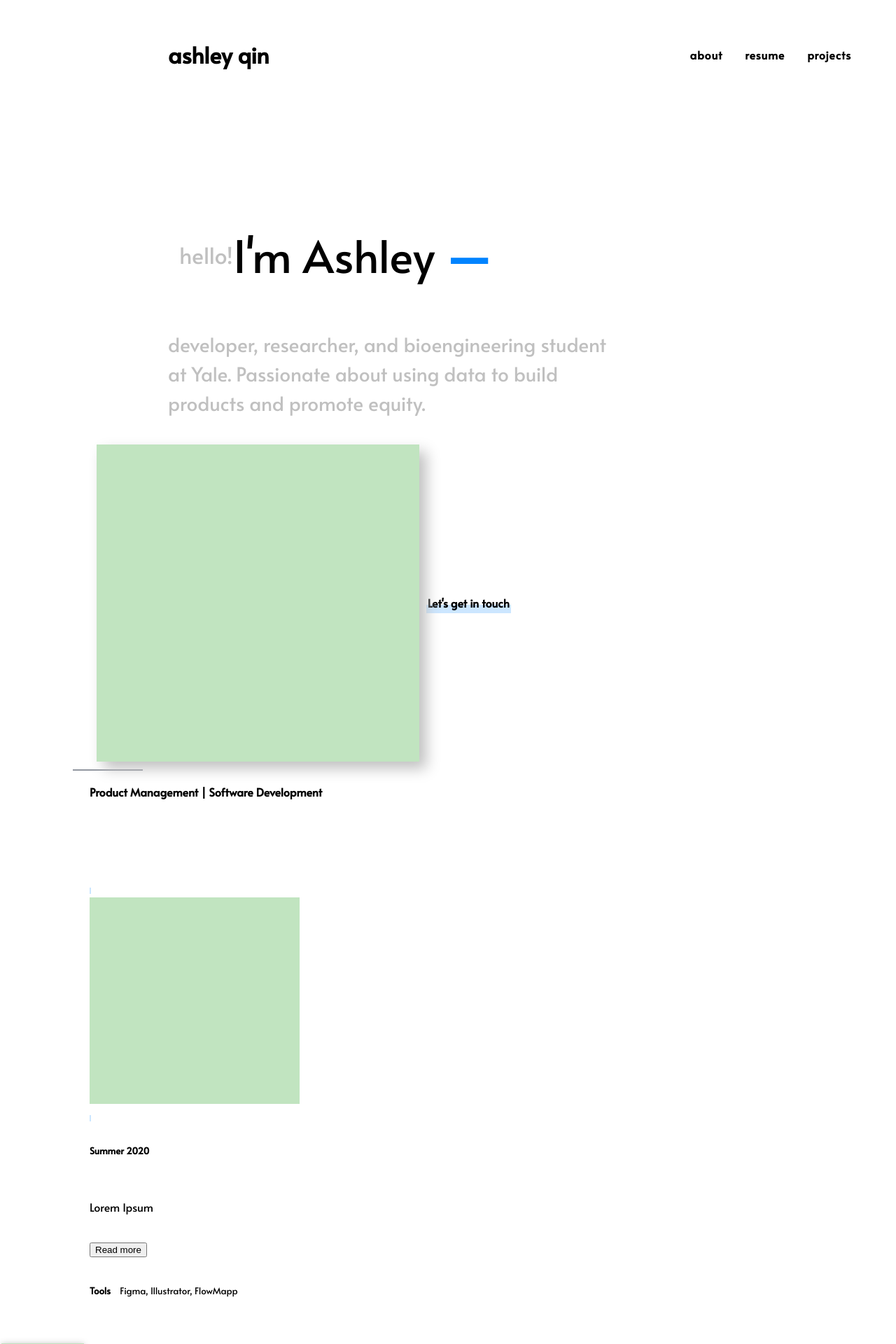
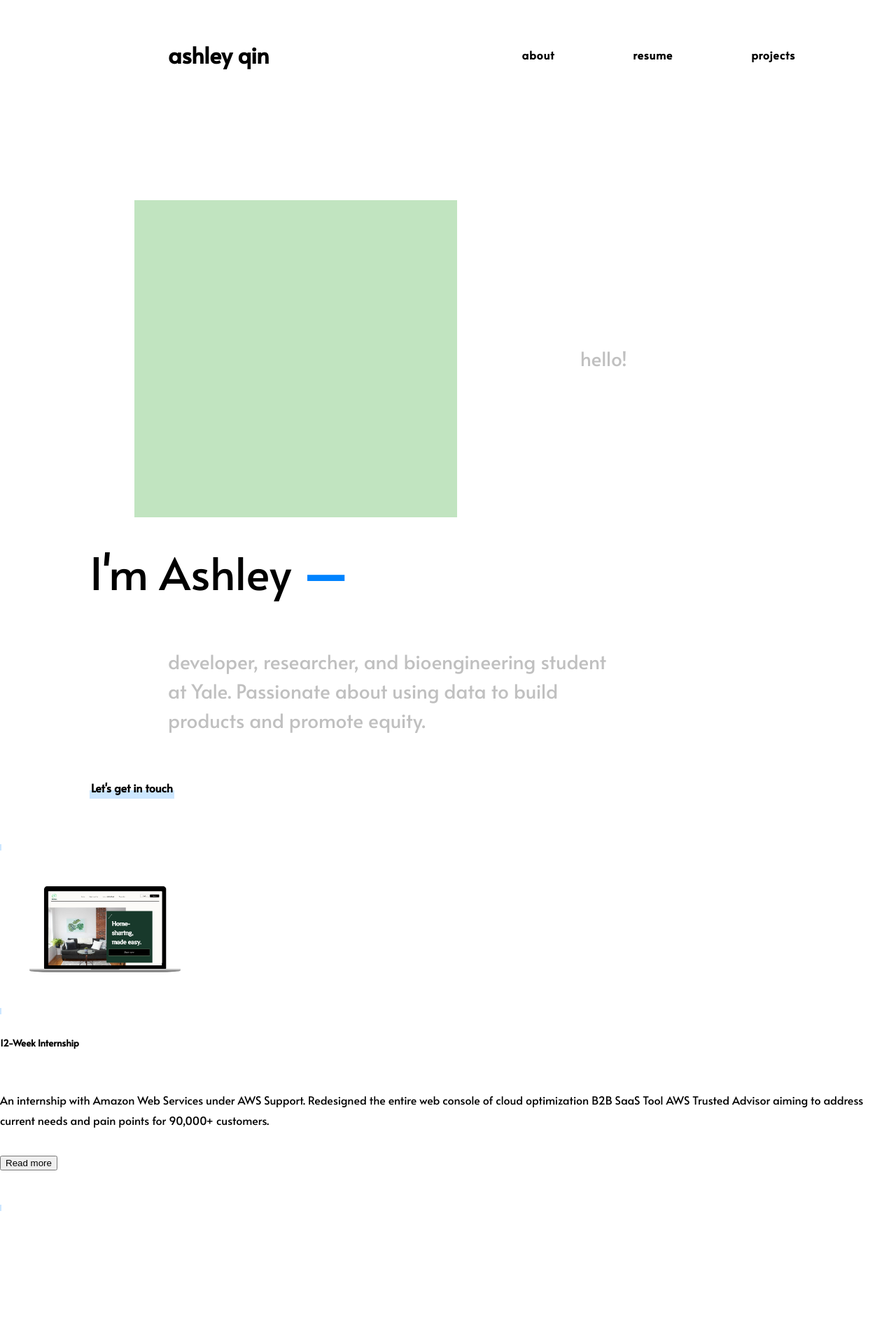
Before and after one commit to ashleyyqin/ashleyyqin.github.io, a Jekyll site: the page built from index.html, in a window 1280 px wide. Shown: the top 1920 px of the page at 70% size. Built offline with Jekyll 4.4.1, drawn with Linux system fonts in a browser that asks for light colours.

Commit message:
Updating index.html

```diff
--- a/index.html
+++ b/index.html
@@ -4,36 +4,53 @@ title: Home
 ---
 <div class="wide" style="display: flex;align-items: center;flex-flow: wrap; justify-content:left;">
     <span class="home-top"></span>
-    <p>
-        <span class="home-title1">hello!</span>
-    </p>
+    <img id="bio-prof-pic" src="/media/profile.jpg">
+    <span class="home-subtitle">hello!</span>
     <span class="home-title2">I'm Ashley
-<!--        <span style="color: #0083ff; font-weight: bold">-->
         <span class="blue" style="font-weight: bold">
             —
         </span>
     </span>
     <span class="home-subtitle">developer, researcher, and bioengineering student at Yale. Passionate about using data to build products and promote equity.</span>
-    <img id="bio-prof-pic" align="right" style="max-width: 60%; filter: drop-shadow(10px 10px 10px silver);"
-         src="/media/profile.jpg">
     <a href="mailto:ashleyelaineqin@gmail.com"><strong>Let's get in touch</strong></a>
     <span class="home-bottom"></span>
 </div>
 
+<div id="portfolio" class="mx-auto mb-0 clearfix header-text" style="max-width: 80em;">
+    <!--AWS -->
+    <div class="card grid">
+        <div class="one mt-3 mb-3">
+            <p style="margin-right: 5em;">
+                <a href="/aws2020"><img src="/media/rerent_mockup.png" alt="aws" style="max-width:300px;"></a>
+            </p>
+            <h5>12-Week Internship</h5><br>An internship with Amazon Web Services under AWS Support. Redesigned the
+            entire web console of cloud optimization B2B SaaS Tool AWS Trusted Advisor aiming to address current needs
+            and pain points for 90,000+ customers.
+            <br>
+            <br>
+            <button onclick="window.location.href = 'https://bricebai.com/aws2020';" class="h6">Read more</button>
+            <br>
+            <br>
+        </div>
+
+        <div class="two">
+            <a href="/aws2020"><img src="/media/rerent_mockup.png" alt="aws"
+                                    style="filter: drop-shadow(0px 1px 5px silver);"></a>
+        </div>
+        <br>
+    </div>
+</div>
 
     <!--ReRent -->
-<div id="projects" class="wide sep">
-    <p>
+    <!--<div id="projects" class="wide sep">
+        <a href="/rerent"><img src="/media/rerent_mockup.png" alt="rerent" align="right" style="max-width:600px;"></a>
+        <p style="margin-top: 1em;">
             <strong>Product Management | Software Development</strong>
         </p>
     </div>
     <br>
-<div class="card grid"
-     style="margin-bottom: -24px;/* background-color: #f05a1a; *//* filter: drop-shadow(0px -5px 10px silver); */">
+    <div class="card grid" style="margin-bottom: -24px;">
         <div class="one mt-3 mb-3" style="padding: 60px 0px;margin: auto auto auto 128px;width: 50%;">
-        <p style="margin-top: 0">
-            <a href="/rerent"><img src="/media/profile.jpg" alt="rerent" style="max-width:300px;"></a>
-        </p>
             <h5>Summer 2020</h5><br>
             Lorem Ipsum
             <br>
@@ -49,4 +66,4 @@ title: Home
                                    style="filter: drop-shadow(0px 1px 5px silver);"></a>
         </div>
         <br>
-</div>
+    </div>-->
--- a/styles/main.css
+++ b/styles/main.css
@@ -164,6 +164,7 @@ nav a {
     font-size: 100%;
     letter-spacing: 0.05em;
     margin: 1em;
+    margin-right: 6em;
 }
 
 footer {
@@ -500,7 +501,8 @@ main {
 
 .home-bottom {
     display: block;
-    height: calc(2vh + 1vw);
+    /*height: calc(2vh + 1vw);*/
+    height: 6em;
 }
 
 .home-pills {
@@ -539,8 +541,10 @@ main {
     margin: -140px 0 24px 20px;
     margin-top: 4em;
     margin-right: 2em;*/
-    float: right;
-    margin: 10px;
+    text-align:right;
+    width:60%;
+    display:block;
+    margin:auto;
 }
 
 @media screen and (max-width: 768px) {
```
Also changed, not shown: media/rerent_mockup.png (added). Lines whose indentation alone changed are shown as unchanged.
